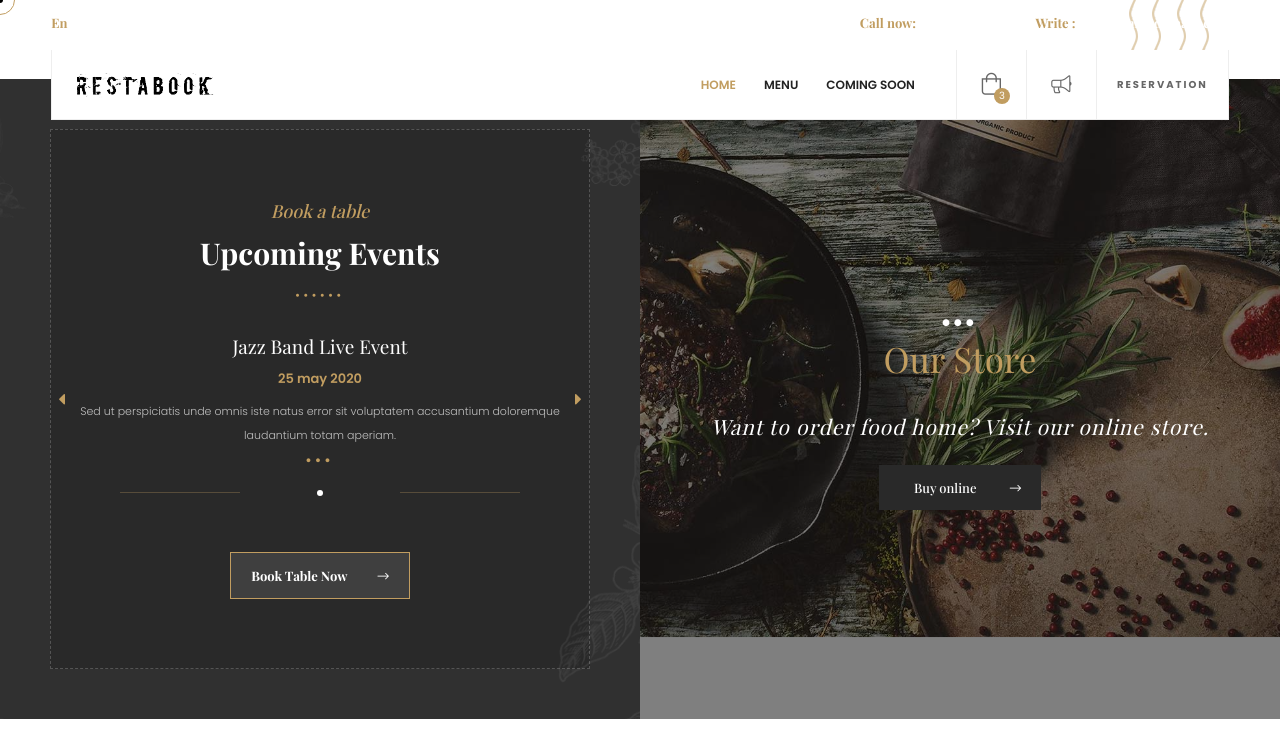
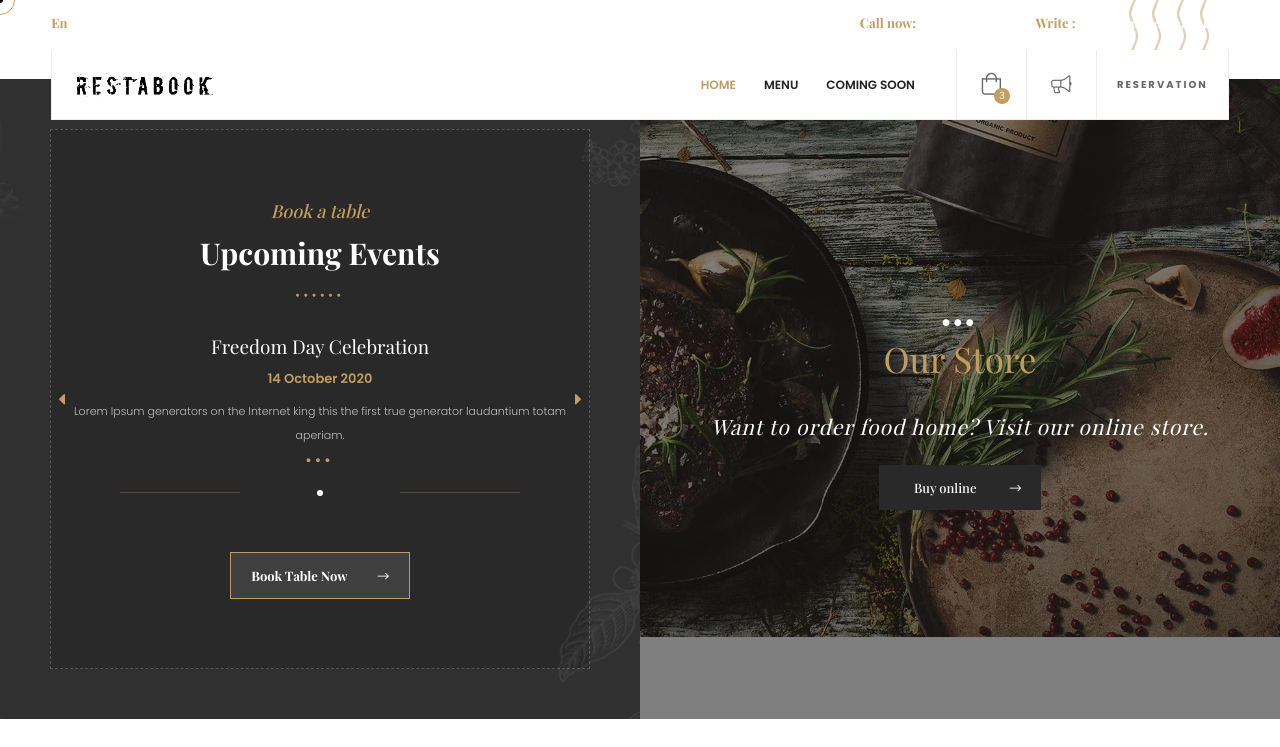
Before and after one commit to Artem7732/diplom, a plain HTML site: page index.html in a window 1280 px wide. Both pictures are taken after a click on the element 61 px from the left and 5085 px from the top of the page. Shown: the part 4685-5432 px from the top of the page. Drawn offline with nearby package versions, Linux system fonts and the light colour scheme.

Commit message:
repair slide

```diff
--- a/index.html
+++ b/index.html
@@ -797,7 +797,7 @@
                                                 </div>
                                                 <!-- swiper-slide end -->
                                                 <!-- swiper-slide -->
-                                                <div class="swiper-slide ">
+                                                <div class="swiper-slide slide ">
                                                     <div class="event-carousel-item">
                                                         <h4>Freedom Day Celebration</h4>
                                                         <span class="event-date">14 October 2020</span>
--- a/js/main.js
+++ b/js/main.js
@@ -32,32 +32,32 @@ window.addEventListener('DOMContentLoaded', () => {
         }
     });
     //slides
-//     const swiperslide = document.querySelectorAll('.slide'),
-//         prev = document.querySelector('.ec-button-prev'),
-//         next = document.querySelector('.ec-button-next');
-//    // console.log(swiperslide);
+    const swiperslide = document.querySelectorAll('.slide'),
+        prev = document.querySelector('.ec-button-prev'),
+        next = document.querySelector('.ec-button-next');
+   // console.log(swiperslide);
 
-//    let slideIndex =1;
+   let slideIndex =1;
 
-//     prev?.addEventListener('click', () => plusSlide(-1));
-//     next?.addEventListener('click', () => plusSlide(1));
+    prev?.addEventListener('click', () => plusSlide(-1));
+    next?.addEventListener('click', () => plusSlide(1));
 
-//     function showSwiperslide(n) {
-//         if(n> swiperslide.length){
-//             slideIndex =1;
-//         }
+    function showSwiperslide(n) {
+        if(n> swiperslide.length){
+            slideIndex =1;
+        }
 
-//         if (n < 1) {
-//             slideIndex = swiperslide.length;
-//         }
+        if (n < 1) {
+            slideIndex = swiperslide.length;
+        }
 
-//         swiperslide.forEach(item => item.style.display = 'none');
-//         swiperslide[slideIndex-1].style.display = 'block';
-//    }
-//    function plusSlide (n){
-//     showSwiperslide(slideIndex+=n);
-//    }
-//     //slider
+        swiperslide.forEach(item => item.style.display = 'none');
+        swiperslide[slideIndex-1].style.display = 'block';
+   }
+   function plusSlide (n){
+    showSwiperslide(slideIndex+=n);
+   }
+    //slider
 
 const testiitem = document.querySelectorAll('.testi-item'),
         previtem = document.querySelector('.tc-button-prev'),
```
